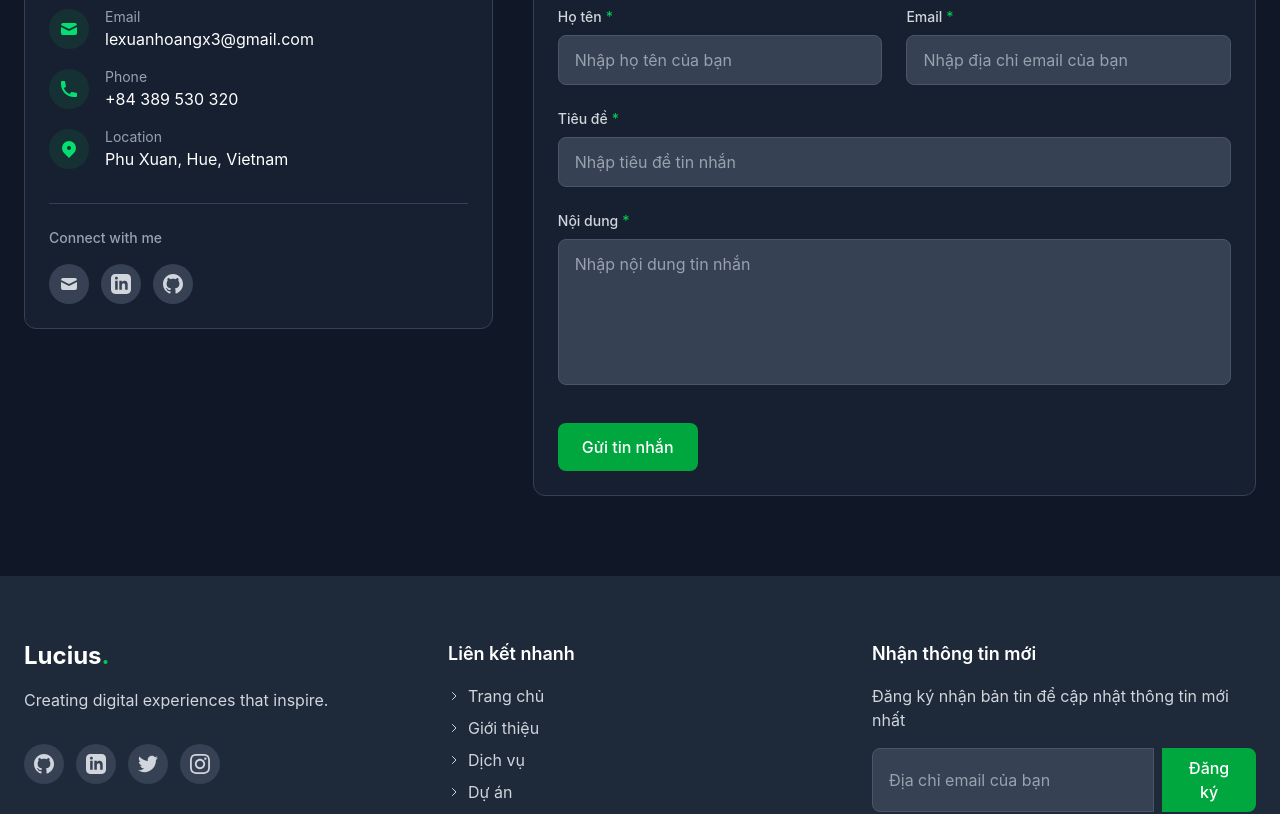
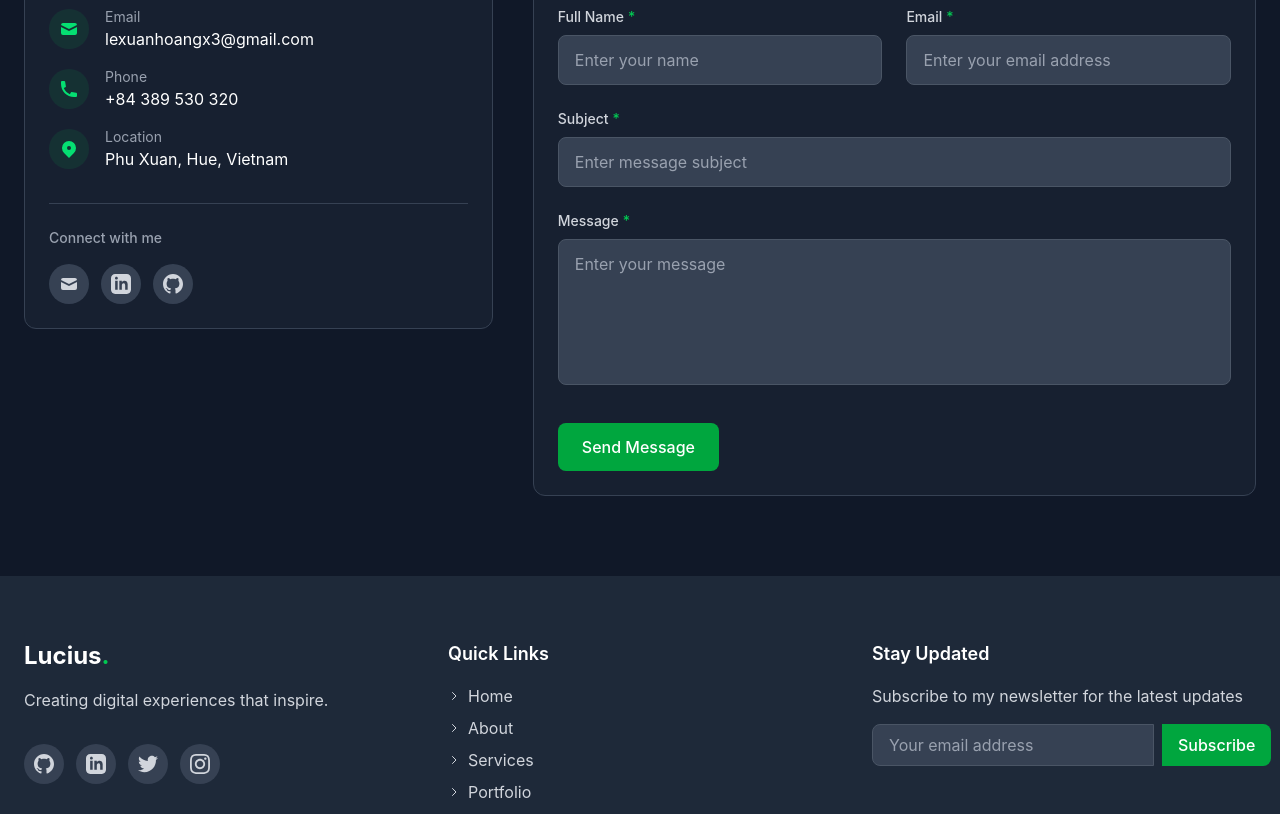
Before and after one commit to hoangitusk20/portfolio, a React (Vite) app: page / in a window 1280 px wide. Shown: the part 3500-4314 px from the top of the page. Built offline with nearby package versions, Linux system fonts and the light colour scheme.

Commit message:
Fix contact

```diff
--- a/src/components/Contact.jsx
+++ b/src/components/Contact.jsx
@@ -10,10 +10,6 @@ const Contact = () => {
     subject: "",
     message: "",
   });
-  const [isSubmitting, setIsSubmitting] = useState(false);
-  const [submitSuccess, setSubmitSuccess] = useState(false);
-  const [submitError, setSubmitError] = useState(false);
-  const [errorMessage, setErrorMessage] = useState("");
 
   const handleChange = (e) => {
     const { id, value } = e.target;
@@ -25,9 +21,6 @@ const Contact = () => {
 
   const handleSubmit = (e) => {
     e.preventDefault();
-    setIsSubmitting(true);
-    setSubmitSuccess(false);
-    setSubmitError(false);
 
     const formElement = formRef.current;
     const formData = new FormData(formElement);
@@ -35,33 +28,13 @@ const Contact = () => {
     fetch("https://api.web3forms.com/submit", {
       method: "POST",
       body: formData,
-    })
-      .then(async (response) => {
-        const data = await response.json();
-        if (data.success) {
-          // Thành công
+    });
+
     setFormData({
       name: "",
       email: "",
       subject: "",
       message: "",
-          });
-          setSubmitSuccess(true);
-          setTimeout(() => setSubmitSuccess(false), 5000);
-        } else {
-          // Lỗi
-          setSubmitError(true);
-          setErrorMessage("Có lỗi xảy ra khi gửi form. Vui lòng thử lại sau.");
-          setTimeout(() => setSubmitError(false), 5000);
-        }
-        setIsSubmitting(false);
-      })
-      .catch((error) => {
-        console.error("Error:", error);
-        setSubmitError(true);
-        setErrorMessage("Có lỗi xảy ra khi gửi form. Vui lòng thử lại sau.");
-        setTimeout(() => setSubmitError(false), 5000);
-        setIsSubmitting(false);
     });
   };
 
@@ -275,7 +248,7 @@ const Contact = () => {
                 <input
                   type="hidden"
                   name="subject"
-                  value="Liên hệ mới từ Portfolio"
+                  value="New Contact from Portfolio"
                 />
                 <input
                   type="hidden"
@@ -300,13 +273,13 @@ const Contact = () => {
                       htmlFor="name"
                       className="block text-sm font-medium text-gray-300"
                     >
-                      Họ tên<span className="text-green-500 ml-1">*</span>
+                      Full Name<span className="text-green-500 ml-1">*</span>
                     </label>
                     <input
                       type="text"
                       id="name"
                       name="name"
-                      placeholder="Nhập họ tên của bạn"
+                      placeholder="Enter your name"
                       required
                       value={formData.name}
                       onChange={handleChange}
@@ -325,7 +298,7 @@ const Contact = () => {
                       type="email"
                       id="email"
                       name="email"
-                      placeholder="Nhập địa chỉ email của bạn"
+                      placeholder="Enter your email address"
                       required
                       value={formData.email}
                       onChange={handleChange}
@@ -339,13 +312,13 @@ const Contact = () => {
                     htmlFor="subject"
                     className="block text-sm font-medium text-gray-300"
                   >
-                    Tiêu đề<span className="text-green-500 ml-1">*</span>
+                    Subject<span className="text-green-500 ml-1">*</span>
                   </label>
                   <input
                     type="text"
                     id="subject"
                     name="subject"
-                    placeholder="Nhập tiêu đề tin nhắn"
+                    placeholder="Enter message subject"
                     required
                     value={formData.subject}
                     onChange={handleChange}
@@ -358,12 +331,12 @@ const Contact = () => {
                     htmlFor="message"
                     className="block text-sm font-medium text-gray-300"
                   >
-                    Nội dung<span className="text-green-500 ml-1">*</span>
+                    Message<span className="text-green-500 ml-1">*</span>
                   </label>
                   <textarea
                     id="message"
                     name="message"
-                    placeholder="Nhập nội dung tin nhắn"
+                    placeholder="Enter your message"
                     required
                     value={formData.message}
                     onChange={handleChange}
@@ -375,56 +348,10 @@ const Contact = () => {
                 <div className="pt-2">
                   <button
                     type="submit"
-                    disabled={isSubmitting}
-                    className={`inline-flex items-center justify-center px-6 py-3 rounded-lg text-white font-medium transition-colors ${
-                      isSubmitting
-                        ? "bg-gray-600 cursor-not-allowed"
-                        : "bg-green-600 hover:bg-green-700"
-                    }`}
+                    className="inline-flex items-center justify-center px-6 py-3 rounded-lg text-white font-medium transition-colors bg-green-600 hover:bg-green-700"
                   >
-                    {isSubmitting ? (
-                      <>
-                        <svg
-                          className="animate-spin -ml-1 mr-3 h-5 w-5 text-white"
-                          xmlns="http://www.w3.org/2000/svg"
-                          fill="none"
-                          viewBox="0 0 24 24"
-                        >
-                          <circle
-                            className="opacity-25"
-                            cx="12"
-                            cy="12"
-                            r="10"
-                            stroke="currentColor"
-                            strokeWidth="4"
-                          ></circle>
-                          <path
-                            className="opacity-75"
-                            fill="currentColor"
-                            d="M4 12a8 8 0 018-8V0C5.373 0 0 5.373 0 12h4zm2 5.291A7.962 7.962 0 014 12H0c0 3.042 1.135 5.824 3 7.938l3-2.647z"
-                          ></path>
-                        </svg>
-                        Đang gửi...
-                      </>
-                    ) : (
-                      "Gửi tin nhắn"
-                    )}
+                    Send Message
                   </button>
-
-                  {/* Success message */}
-                  {submitSuccess && (
-                    <div className="mt-4 p-3 bg-green-500/20 border border-green-500/30 rounded-lg text-green-400">
-                      Tin nhắn của bạn đã được gửi thành công. Tôi sẽ phản hồi
-                      sớm nhất có thể.
-                    </div>
-                  )}
-
-                  {/* Error message */}
-                  {submitError && (
-                    <div className="mt-4 p-3 bg-red-500/20 border border-red-500/30 rounded-lg text-red-400">
-                      {errorMessage}
-                    </div>
-                  )}
                 </div>
               </form>
             </div>
--- a/src/components/Footer.jsx
+++ b/src/components/Footer.jsx
@@ -26,12 +26,12 @@ const Footer = () => {
       .then(async (response) => {
         const data = await response.json();
         if (data.success) {
-          // Thành công
+          // Success
           setEmail("");
           setSubmitSuccess(true);
           setTimeout(() => setSubmitSuccess(false), 5000);
         } else {
-          // Lỗi
+          // Error
           setSubmitError(true);
           setTimeout(() => setSubmitError(false), 5000);
         }
@@ -136,7 +136,7 @@ const Footer = () => {
             viewport={{ once: true }}
           >
             <h3 className="text-lg font-semibold mb-4 text-white">
-              Liên kết nhanh
+              Quick Links
             </h3>
             <ul className="space-y-2">
               {footerData.quickLinks.map((link) => (
@@ -175,10 +175,10 @@ const Footer = () => {
             viewport={{ once: true }}
           >
             <h3 className="text-lg font-semibold mb-4 text-white">
-              Nhận thông tin mới
+              Stay Updated
             </h3>
             <p className="text-gray-300 mb-4">
-              Đăng ký nhận bản tin để cập nhật thông tin mới nhất
+              Subscribe to my newsletter for the latest updates
             </p>
             <form
               ref={formRef}
@@ -195,7 +195,7 @@ const Footer = () => {
               <input
                 type="hidden"
                 name="subject"
-                value="Đăng ký nhận bản tin"
+                value="Newsletter Subscription"
               />
               <input
                 type="hidden"
@@ -217,7 +217,7 @@ const Footer = () => {
                 <input
                   type="email"
                   name="email"
-                  placeholder="Địa chỉ email của bạn"
+                  placeholder="Your email address"
                   className="flex-grow px-4 py-2 bg-gray-700 border border-gray-600 rounded-lg sm:rounded-l-lg sm:rounded-r-none focus:outline-none focus:ring-2 focus:ring-green-500 focus:border-transparent text-white placeholder-gray-400"
                   required
                   value={email}
@@ -254,10 +254,10 @@ const Footer = () => {
                           d="M4 12a8 8 0 018-8V0C5.373 0 0 5.373 0 12h4zm2 5.291A7.962 7.962 0 014 12H0c0 3.042 1.135 5.824 3 7.938l3-2.647z"
                         ></path>
                       </svg>
-                      <span>Đang gửi...</span>
+                      <span>Sending...</span>
                     </div>
                   ) : (
-                    "Đăng ký"
+                    "Subscribe"
                   )}
                 </button>
               </div>
@@ -265,14 +265,15 @@ const Footer = () => {
               {/* Success message */}
               {submitSuccess && (
                 <div className="p-3 bg-green-500/20 border border-green-500/30 rounded-lg text-green-400 text-sm">
-                  Đăng ký thành công! Cảm ơn bạn đã đăng ký nhận bản tin.
+                  Subscription successful! Thank you for subscribing to our
+                  newsletter.
                 </div>
               )}
 
               {/* Error message */}
               {submitError && (
                 <div className="p-3 bg-red-500/20 border border-red-500/30 rounded-lg text-red-400 text-sm">
-                  Có lỗi xảy ra. Vui lòng thử lại sau.
+                  An error occurred. Please try again later.
                 </div>
               )}
             </form>
@@ -284,7 +285,7 @@ const Footer = () => {
           <div className="flex flex-col md:flex-row justify-between items-center">
             <p className="text-gray-400 text-sm">{footerData.copyright}</p>
             <p className="text-gray-400 text-sm mt-4 md:mt-0">
-              Thiết kế với <span className="text-green-500">❤</span> bởi Lucius
+              Designed with <span className="text-green-500">❤</span> by Lucius
             </p>
           </div>
         </div>
--- a/src/data/footerData.js
+++ b/src/data/footerData.js
@@ -34,27 +34,27 @@ export const footerData = {
   quickLinks: [
     {
       id: 1,
-      name: "Trang chủ",
+      name: "Home",
       url: "#home",
     },
     {
       id: 2,
-      name: "Giới thiệu",
+      name: "About",
       url: "#about",
     },
     {
       id: 3,
-      name: "Dịch vụ",
+      name: "Services",
       url: "#services",
     },
     {
       id: 4,
-      name: "Dự án",
+      name: "Portfolio",
       url: "#portfolio",
     },
     {
       id: 5,
-      name: "Liên hệ",
+      name: "Contact",
       url: "#contact",
     },
   ],
```
Lines whose indentation alone changed are shown as unchanged.
